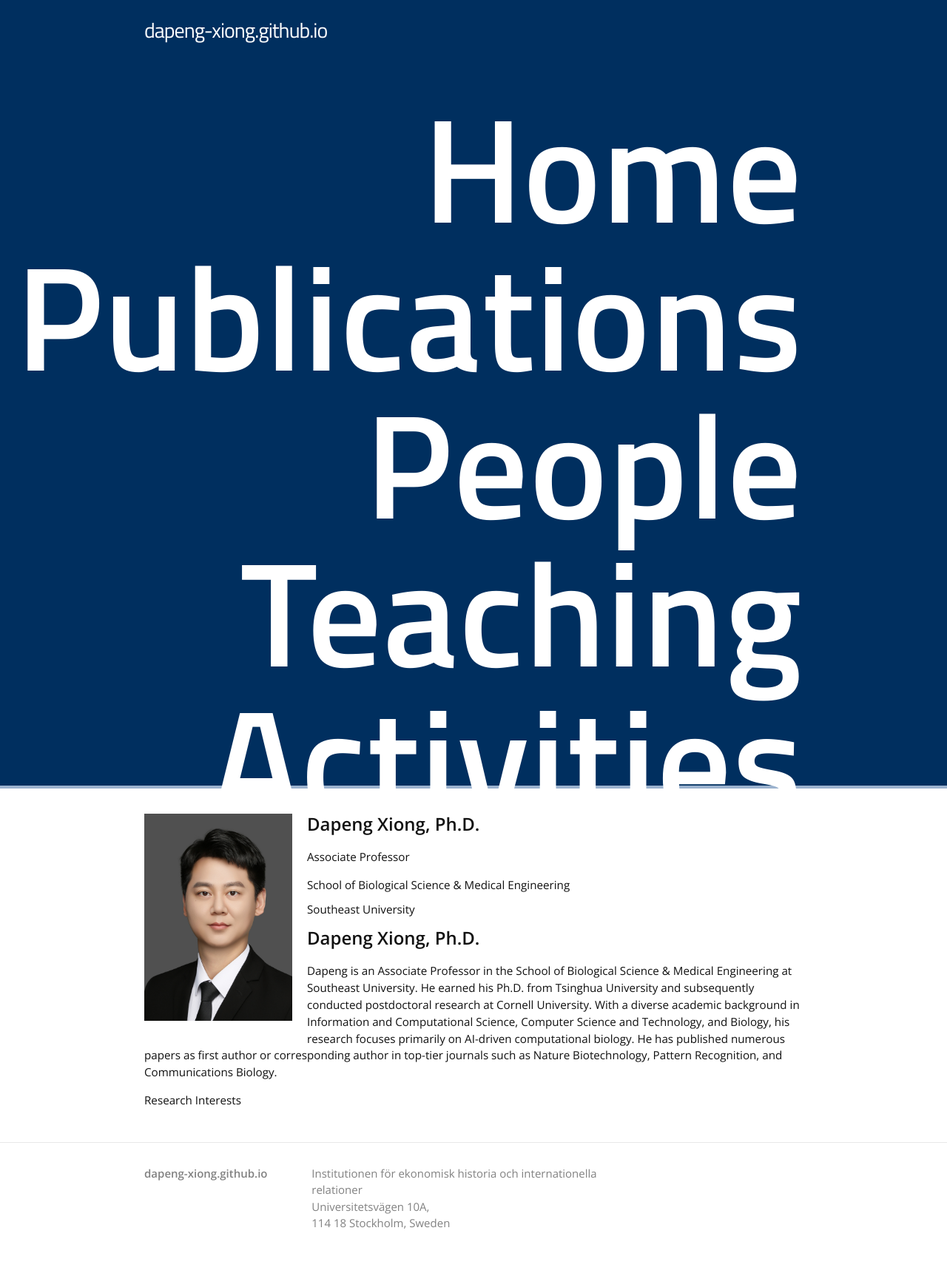
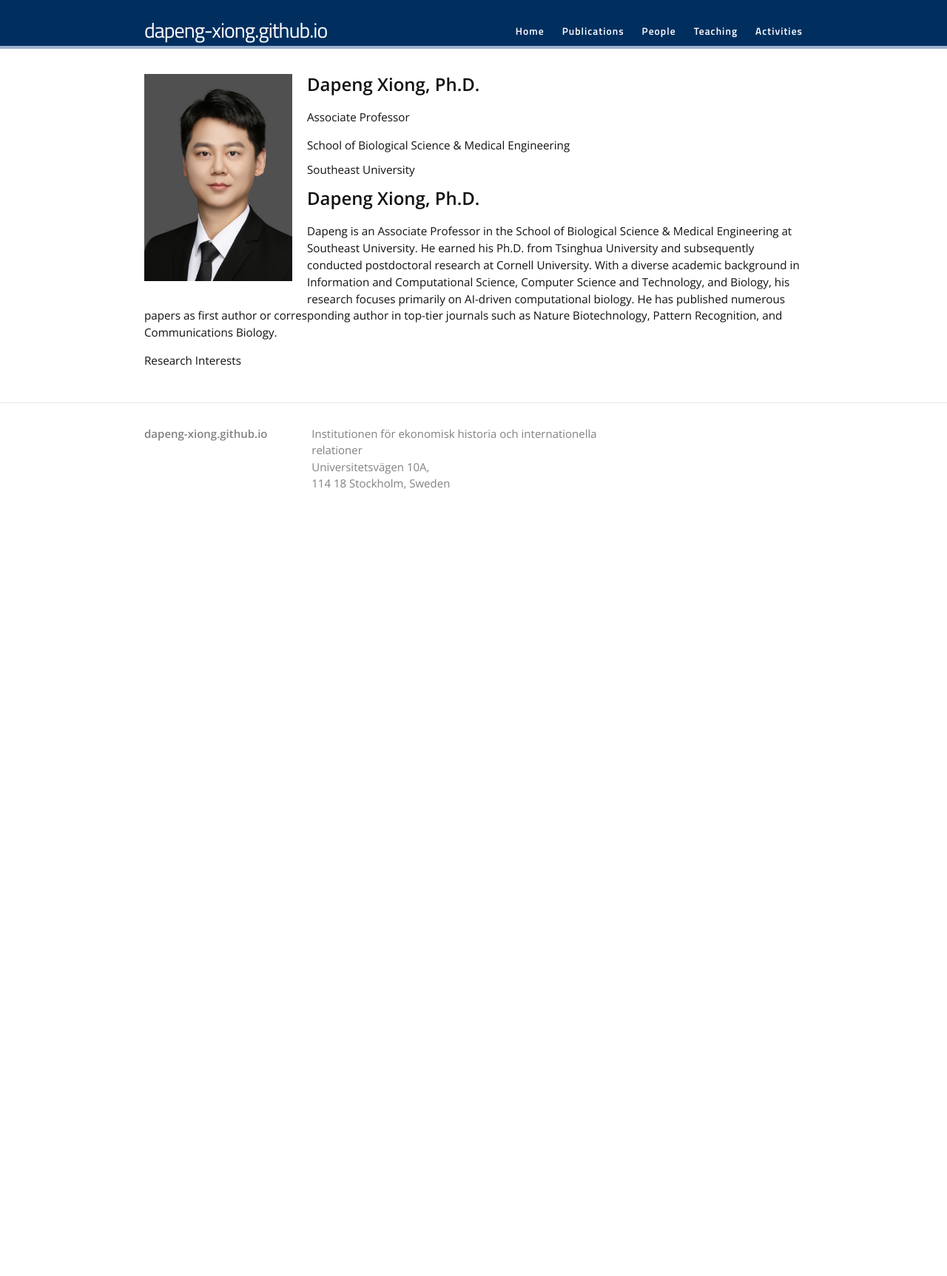
Before and after one commit to dapeng-xiong/dapeng-xiong.github.io, a Jekyll site: the page built from index.html, in a window 1280 px wide. Shown: the whole page at 74% size. Built offline with Jekyll 4.4.1, drawn with Linux system fonts in a browser that asks for light colours; nearby versions of some CDN libraries; some web fonts are replaced; after the commit the page ends 900 px from its top, so only the background shows below that.

Commit message:
Update _header.scss

```diff
--- a/_sass/_header.scss
+++ b/_sass/_header.scss
@@ -71,7 +71,7 @@
 	text-align: right;
 	float: right;
 	padding-top: 9px;
-	font-size: 200px;
+	font-size: 90%;
 	letter-spacing: 1px;
 	line-height: 1em;
 	font-weight: 600;
```
